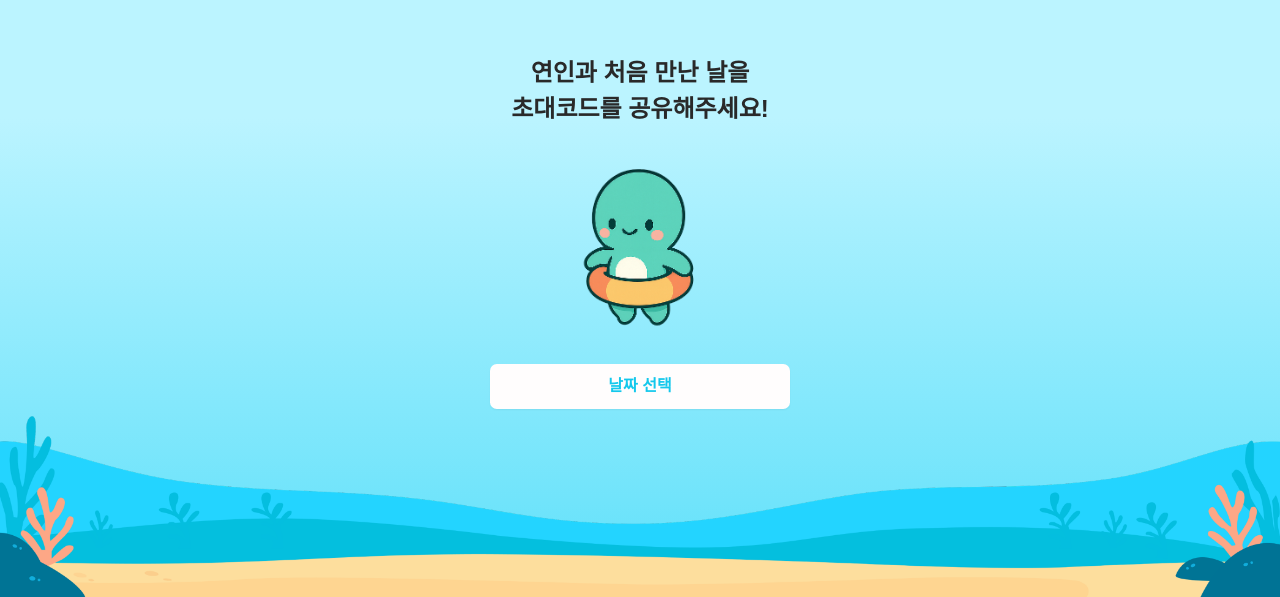
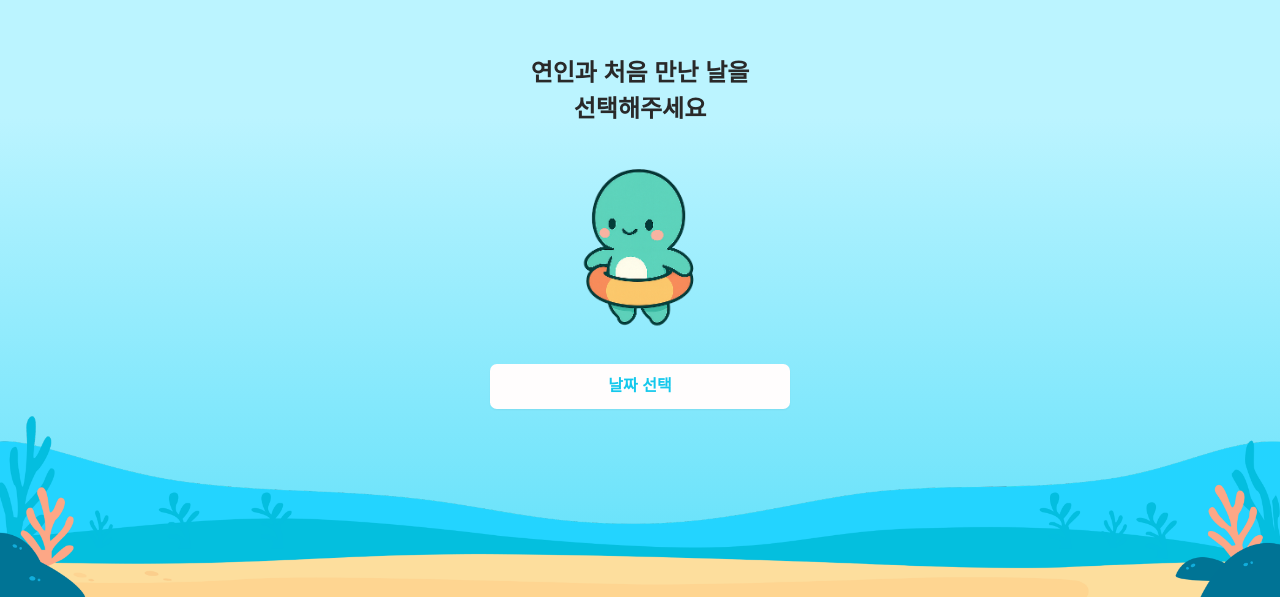
Before and after one commit to Sua90827/q-mate, a Next.js app in the folder front/: page /invite/anniversary in a window 1280 px wide. Shown: the part 203-800 px from the top of the page. Built offline with nearby package versions, Linux system fonts and the light colour scheme; a web font is replaced by a local one.

Commit message:
design 문구 수정

```diff
--- a/front/src/components/invite/Anniversary.tsx
+++ b/front/src/components/invite/Anniversary.tsx
@@ -7,7 +7,7 @@ export default function Anniversary() {
     <>
       <div className="mb-10 text-center">
         <p className="font-Gumi text-24">연인과 처음 만난 날을 </p>
-        <p className="font-Gumi text-24">초대코드를 공유해주세요!</p>
+        <p className="font-Gumi text-24">선택해주세요</p>
       </div>
 
       <Image src="/images/bubbley/bubbley_baby.png" alt="버블리 캐릭터" width={120} height={167} />
--- a/front/src/components/invite/Invite.tsx
+++ b/front/src/components/invite/Invite.tsx
@@ -26,7 +26,6 @@ export default function Invite() {
           <input
             type="text"
             value={code}
-            placeholder="초대 코드 입력"
             className="rounded-md pl-4 bg-secondary font-Pre text-14 py-4 mt-7 w-[250px]"
             readOnly
           />
```
